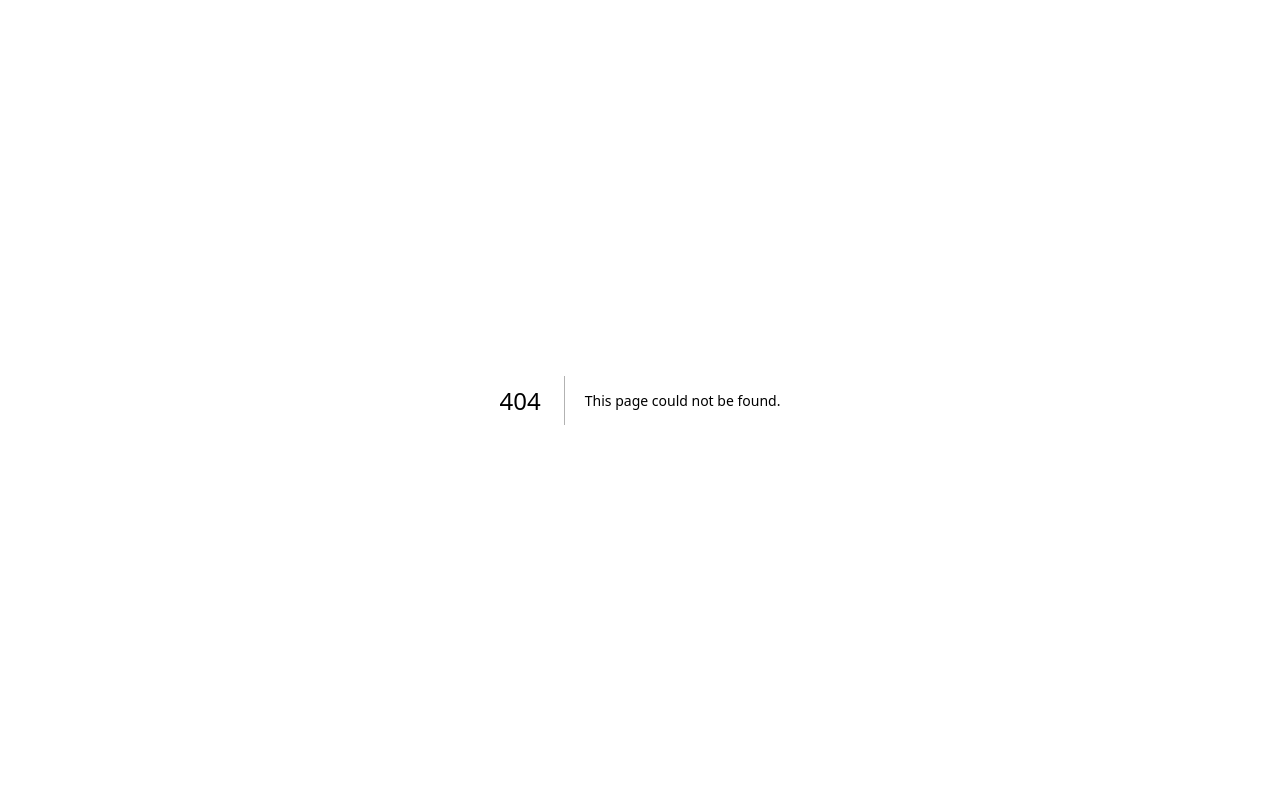
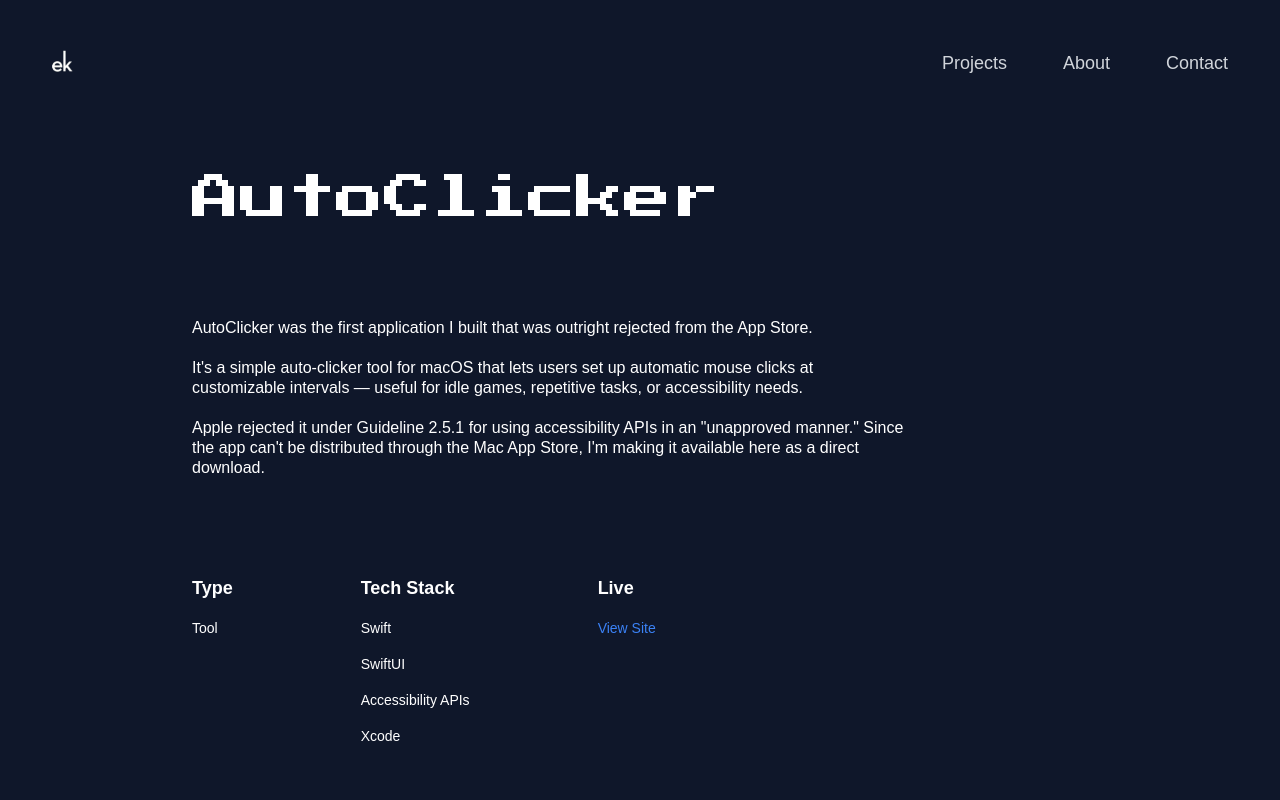
Before and after one commit to ernkerr/dev-portfolio, a Next.js app: page /autoclicker in a window 1280 px wide. Before the commit this address had no page. Shown: the top 800 px of the page. Built offline with nearby package versions, Linux system fonts and the light colour scheme.

Commit message:
Add AutoClicker project details and downloadable ZIP file; include comprehensive description, tech stack, and lessons learned from development experience.

```diff
--- /dev/null
+++ b/src/app/autoclicker/page.tsx
@@ -0,0 +1,141 @@
+"use client";
+
+import ProjectTemplate from "@/components/ProjectTemplate";
+export default function AutoClicker() {
+  return (
+    <div>
+      <ProjectTemplate
+        title="AutoClicker"
+        description={
+          <>
+            AutoClicker was the first application I built that was outright
+            rejected from the App Store.
+            <br />
+            <br />
+            It&apos;s a simple auto-clicker tool for macOS that lets users set up
+            automatic mouse clicks at customizable intervals — useful for idle
+            games, repetitive tasks, or accessibility needs.
+            <br />
+            <br />
+            Apple rejected it under Guideline 2.5.1 for using accessibility APIs
+            in an &quot;unapproved manner.&quot; Since the app can&apos;t be
+            distributed through the Mac App Store, I&apos;m making it available here
+            as a direct download.
+          </>
+        }
+        type="Tool"
+        stack={["Swift", "SwiftUI", "Accessibility APIs", "Xcode"]}
+        link="/downloads/AutoClicker.zip"
+        img="/images/autoclicker/autoclicker-main.png"
+        purpose={
+          <>
+            The idea for AutoClicker came from a simple need: automating
+            repetitive clicks on macOS. Whether you&apos;re grinding through an idle
+            game, testing UI interactions, or have accessibility needs that
+            require automated input, there wasn&apos;t a clean native solution
+            available.
+            <br />
+            <br />
+            I wanted to build something <strong>lightweight and focused</strong>
+            — no bloat, no ads, just a tool that does one thing well. Users can
+            configure the click interval, set a target location on screen, and let
+            the app handle the rest.
+            <br />
+            <br />
+            The app was fully functional and ready for release, but Apple&apos;s
+            review team determined that using accessibility services for
+            automated clicking doesn&apos;t align with their intended purpose —
+            even though the app itself isn&apos;t malicious or harmful.
+          </>
+        }
+        stackexp={
+          <>
+            For AutoClicker, I went fully native with <strong>Swift</strong> and{" "}
+            <strong>SwiftUI</strong> to build a clean, performant macOS app.
+            <br />
+            <br />
+            The core functionality relies on macOS{" "}
+            <strong>Accessibility APIs</strong> (CGEvent) to programmatically generate
+            click events. This is the same system that powers assistive technologies
+            like Switch Control and Voice Control — legitimate tools for users
+            who can&apos;t interact with their devices conventionally.
+            <br />
+            <br />
+            The UI is minimal by design: a settings screen to configure click
+            intervals and coordinates, a start/stop toggle, and visual feedback
+            showing the click location. SwiftUI made it easy to build a responsive
+            menu bar app that stays out of the way until needed.
+            <br />
+            <br />
+            Development was done in VSCode and in <strong>Xcode</strong>, with
+            testing on both the simulator and physical devices to ensure the
+            accessibility features worked correctly outside the sandbox
+            environment.
+          </>
+        }
+        stackimg="/swift.png"
+        stackimg2="/swiftui.png"
+        stackimg3="/xcode.png"
+        img2="/images/autoclicker/autoclicker-settings.png"
+        img3="/images/autoclicker/autoclicker-running.png"
+        problems={
+          <>
+            The biggest challenge wasn&apos;t technical — it was navigating
+            Apple&apos;s review process. The app worked exactly as intended, but
+            Apple&apos;s Guideline 2.5.1 prohibits using public APIs in
+            &quot;unapproved&quot; ways.
+            <br />
+            <br />
+            Their specific feedback was that{" "}
+            <strong>
+              &quot;granting accessibility access to an auto tapper application
+              does not align with the intended purpose of accessibility
+              services.&quot;
+            </strong>
+            <br />
+            <br />
+            This was frustrating because the accessibility APIs are the{" "}
+            <em>only</em> way to achieve this functionality on macOS — there&apos;s
+            no alternative approach I found that would satisfy both the technical
+            requirements and Apple&apos;s guidelines.
+            <br />
+            <br />
+            On the technical side, I had to work through understanding how macOS
+            sandboxing affects accessibility permissions, and ensuring the app
+            requested the right entitlements.
+          </>
+        }
+        img4="/images/autoclicker/autoclicker-rejection.png"
+        lessons={
+          <>
+            This project taught me a lot about the realities of macOS development
+            beyond just writing code.
+            <br />
+            <br />
+            <strong>Platform gatekeeping is real.</strong> You can build
+            something fully functional, well-designed, and useful — and still
+            get rejected because it doesn&apos;t fit Apple&apos;s vision for
+            their platform. It&apos;s a reminder that when you build for
+            someone else&apos;s ecosystem, you play by their rules.
+            <br />
+            <br />
+            <strong>Accessibility APIs are powerful but restricted.</strong> macOS
+            gives developers access to some incredible system-level features,
+            but Apple is protective about how they&apos;re used. Understanding
+            the line between &quot;intended&quot; and &quot;unapproved&quot; use
+            isn&apos;t always clear until you hit the review process.
+            <br />
+            <br />
+            <strong>Distribution alternatives exist.</strong> Just because an
+            app can&apos;t go on the Mac App Store doesn&apos;t mean it can&apos;t
+            reach users. Direct distribution outside the App Store is a viable
+            option for macOS apps that Apple won&apos;t approve.
+            <br />
+            <br />
+            Despite the rejection, I&apos;m proud of what I built. It works, I still use it all the time, and I learned a ton in the process.
+          </>
+        }
+      />
+    </div>
+  );
+}
```
Also changed, not shown: 1 other file (tests, documents, lock files or other folders).
